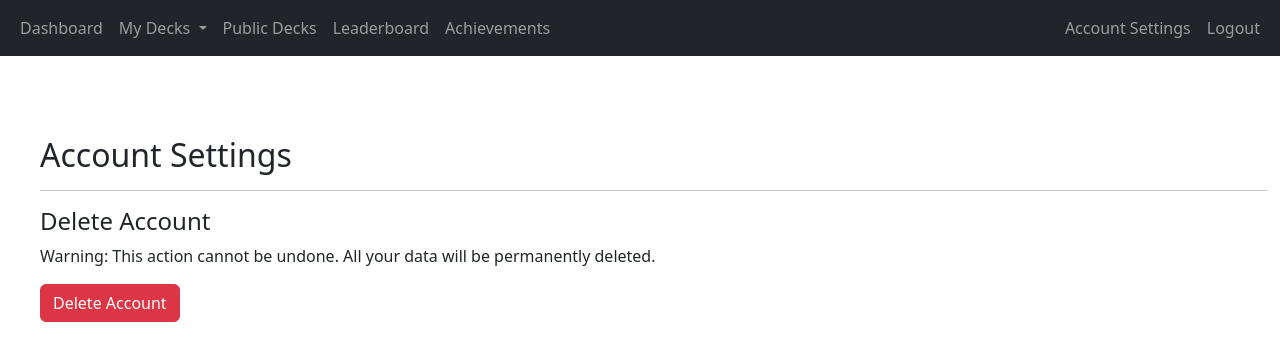
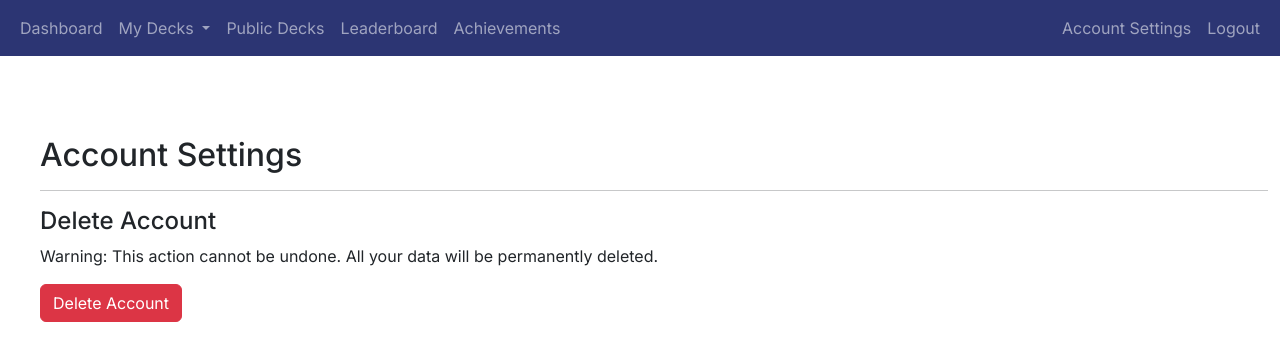
Before and after one commit to TEW07/SummerProject, a Flask app: page /account_settings in a window 1280 px wide. Shown: the top 361 px of the page. Run offline with Flask 3, Linux system fonts and the light colour scheme; a user stored in the database is signed in; some libraries are stand-ins or nearby versions.

Commit message:
Extended "styles.css" for easier changes to styling and colours, changed font to 'Inter' from Google Fonts

```diff
--- a/app/static/styles.css
+++ b/app/static/styles.css
@@ -50,8 +50,6 @@
     opacity: 0.6;
 }
 
-
-
 .grayscale {
     filter: grayscale(100%);
 }
@@ -63,3 +61,34 @@
 .text-dark {
     color: black !important;
 }
+
+/* Custom styles */
+.navbar-dark-blue {
+    background-color: #2c3e50; /* Dark blue/navy color */
+}
+
+.navbar-dark-blue .navbar-nav .nav-link {
+    color: #fff; /* White text color */
+}
+
+.navbar-dark-blue .navbar-nav .nav-link:hover {
+    color: #ffffff; /* Light grey color on hover */
+}
+
+.navbar-dark-blue .navbar-nav .dropdown-menu {
+    background-color: #2c3e50; /* Dark blue/navy dropdown background */
+    border: none; /* Remove border */
+}
+
+.navbar-dark-blue .navbar-nav .dropdown-menu .dropdown-item {
+    color: #fff; /* White text color in dropdown */
+}
+
+.navbar-dark-blue .navbar-nav .dropdown-menu .dropdown-item:hover {
+    background-color: #34495e; /* Slightly lighter blue on hover */
+}
+
+/* styles.css */
+.bg-dark-blue {
+    background-color: #2c3573 !important; /* Change to your desired navy/dark blue color */
+}
--- a/app/templates/base.html
+++ b/app/templates/base.html
@@ -5,7 +5,11 @@
     <meta name="viewport" content="width=device-width, initial-scale=1">
     <link href="https://cdn.jsdelivr.net/npm/bootstrap@5.3.2/dist/css/bootstrap.min.css" rel="stylesheet"
           integrity="sha384-T3c6CoIi6uLrA9TneNEoa7RxnatzjcDSCmG1MXxSR1GAsXEV/Dwwykc2MPK8M2HN" crossorigin="anonymous">
+    <link rel="preconnect" href="https://fonts.googleapis.com">
+    <link rel="preconnect" href="https://fonts.gstatic.com" crossorigin>
+    <link href="https://fonts.googleapis.com/css2?family=Inter:wght@100..900&display=swap" rel="stylesheet">
     <link rel="stylesheet" href="{{ url_for('static', filename='styles.css') }}">
+
     <title>{% block title %}{% endblock %}</title>
     <style>
         .card-container {
@@ -47,11 +51,19 @@
             gap: 10px;
             margin-top: 1rem;
         }
+
+        body {
+        font-family: 'Inter', sans-serif;
+        }
+        /* Add any other specific classes or elements you want to style with the new font */
+        h1, h2, h3, h4, h5, h6, p, a {
+        font-family: 'Inter', sans-serif;
+        }
     </style>
 </head>
 <body>
 <header class="site-header">
-    <nav class="navbar navbar-expand-sm navbar-dark bg-dark">
+    <nav class="navbar navbar-expand-sm navbar-dark bg-dark-blue">
         <div class="container-fluid">
             <button class="navbar-toggler" type="button" data-bs-toggle="collapse" data-bs-target="#navbarToggle">
                 <span class="navbar-toggler-icon"></span>
@@ -60,18 +72,18 @@
                 <div class="navbar-nav me-auto">
                     {% if current_user.is_authenticated %}
                     <a class="nav-item nav-link" href="{{ url_for('main.dashboard') }}">Dashboard</a>
-                        <div class="nav-item dropdown">
-                            <a class="nav-link dropdown-toggle" href="#" id="myDecksDropdown" role="button" data-bs-toggle="dropdown" aria-expanded="false">
+                    <li class="nav-item dropdown">
+                        <a class="nav-link dropdown-toggle" href="#" id="navbarDropdown" role="button" data-bs-toggle="dropdown" aria-expanded="false">
                             My Decks
                         </a>
-                            <ul class="dropdown-menu" aria-labelledby="myDecksDropdown">
+                        <ul class="dropdown-menu" aria-labelledby="navbarDropdown">
                             <li><a class="dropdown-item" href="{{ url_for('decks.create_deck') }}">Create Deck</a></li>
                             <li><a class="dropdown-item" href="{{ url_for('decks.decks') }}">View Decks</a></li>
                             {% if current_user.decks|length > 0 %}
                                 <li><a class="dropdown-item" href="{{ url_for('decks.add_card') }}">Add Card</a></li>
                             {% endif %}
                         </ul>
-                        </div>
+                    </li>
                     <a class="nav-item nav-link" href="{{ url_for('decks.public_decks') }}">Public Decks</a>
                     <a class="nav-item nav-link" href="{{ url_for('gamification.leaderboard') }}">Leaderboard</a>
                     <a class="nav-item nav-link" href="{{ url_for('gamification.user_achievements') }}">Achievements</a>
```
Also changed, not shown: app/data/data.sqlite. Lines whose indentation alone changed are shown as unchanged.
